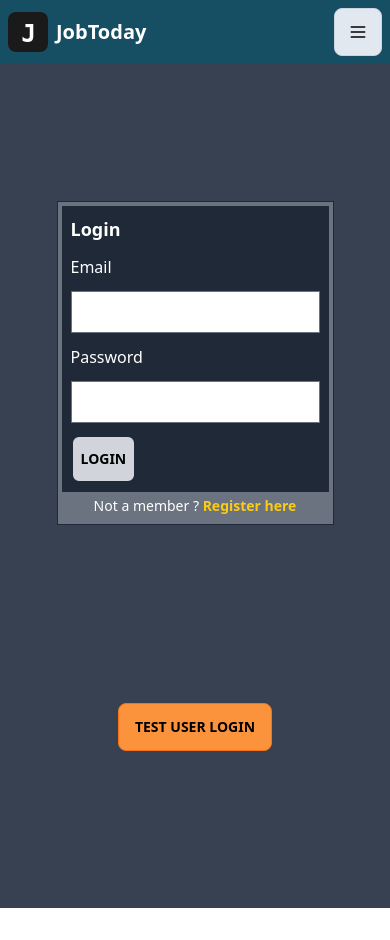
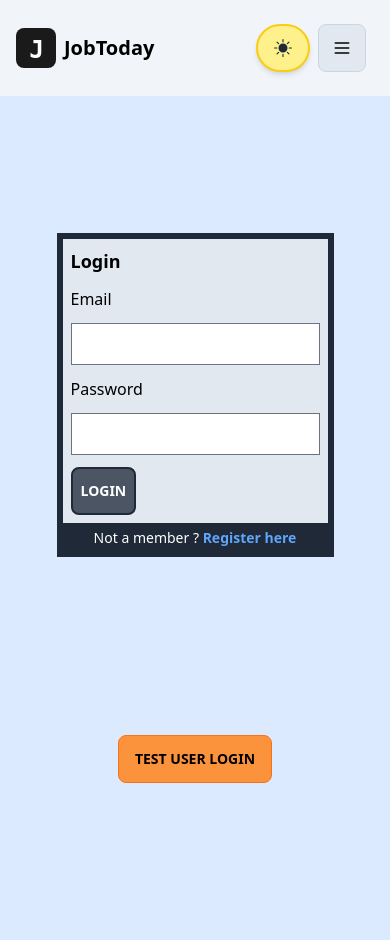
Before and after one commit to varunteja007006/JobToday-ReactJS, a React (Vite) app: page /register in a window 390 px wide. Before the commit the page ends 908 px from the top, so only its background shows below. Built offline with nearby package versions, Linux system fonts and the light colour scheme.

Commit message:
Added theme functionality

```diff
--- a/src/App.jsx
+++ b/src/App.jsx
@@ -10,12 +10,15 @@ import Profile from "./pages/dashboard/Profile";
 import Addjobs from "./pages/dashboard/Addjobs";
 import Protectedpage from "./pages/Protectedpage";
 import { ToastContainer } from "react-toastify";
+import { useSelector } from "react-redux";
 
 function App() {
+  const { theme } = useSelector((store) => store.theme);
+
   return (
     <BrowserRouter>
       {/* main tab is to toggle between dark and light modes */}
-      <main className="dark">
+      <main className={` ${theme}`}>
         <div className="bg-blue-100 text-black dark:bg-gray-700 dark:text-white">
           {/* navigation bar */}
           <Navbar></Navbar>
--- a/src/components/navbar/Navbar.jsx
+++ b/src/components/navbar/Navbar.jsx
@@ -4,14 +4,19 @@ import { Link } from "react-router-dom";
 import { useDispatch, useSelector } from "react-redux";
 import { clearStore } from "../../features/user/userSlice";
 import { sidenavlinks } from "./sidenav/sidenavlinks";
+import { BsFillSunFill } from "react-icons/bs";
+import { BsFillMoonFill } from "react-icons/bs";
+import { changeTheme } from "../../features/theme/themeSlice";
 
 function Navbar() {
   const { user } = useSelector((store) => store.user);
+  const { theme } = useSelector((store) => store.theme);
+
   const dispatch = useDispatch();
 
   return (
     <>
-      <div className="navbar bg-slate-100 dark:bg-cyan-900">
+      <div className="navbar bg-slate-100 dark:bg-cyan-900 p-4">
         {/* logo and brandname */}
         <div className="lg:flex-1 navbar-center">
           <img
@@ -61,9 +66,29 @@ function Navbar() {
               </Link>
             </div>
           )}
+          <button
+            className="btn rounded-full mx-2 text-lg items-center align-middle border-2 bg-yellow-200 hover:bg-yellow-300 hover:border-yellow-400 border-yellow-400 shadow-md dark:text-white hover:dark:bg-gray-800 dark:bg-black dark:border-gray-700"
+            type="button"
+            onClick={() => {
+              dispatch(changeTheme());
+            }}
+          >
+            {theme === "light" ? <BsFillSunFill /> : <BsFillMoonFill />}
+          </button>
         </div>
         {/* Small screen navbar */}
-        <div className="navbar-end flex flex-auto lg:hidden">
+        <div className="navbar-end flex flex-auto lg:hidden p-2">
+          <div>
+            <button
+              className="btn rounded-full mx-2 text-lg border-2 bg-yellow-200 hover:bg-yellow-300 hover:border-yellow-400 border-yellow-400 shadow-md dark:text-white hover:dark:bg-gray-800 dark:bg-black dark:border-gray-700"
+              type="button"
+              onClick={() => {
+                dispatch(changeTheme());
+              }}
+            >
+              {theme === "light" ? <BsFillSunFill /> : <BsFillMoonFill />}
+            </button>
+          </div>
           <div className="dropdown dropdown-end">
             {/* dropdown hamburger symbol */}
             <button className="btn btn-square text-black hover:bg-slate-300 bg-slate-200 border border-slate-300 hover:shadow-md">
@@ -97,6 +122,7 @@ function Navbar() {
                   </Link>
                 </li>
               )}
+
               {/* about us and login/register page */}
               {!user &&
                 navlinks.map((item) => {
@@ -111,7 +137,7 @@ function Navbar() {
                     </li>
                   );
                 })}
-
+              {/* after login navigation options */}
               {user &&
                 sidenavlinks.map((item) => {
                   const pathurl = `dashboard/${item.path_url}`;
@@ -126,7 +152,7 @@ function Navbar() {
                     </li>
                   );
                 })}
-
+              {/* logout button */}
               {user && (
                 <li key="logout" className="">
                   <Link
--- /dev/null
+++ b/src/features/theme/themeSlice.jsx
@@ -0,0 +1,30 @@
+import { createSlice } from "@reduxjs/toolkit";
+import { toast } from "react-toastify";
+import {
+  addThemeToLocalStorage,
+  getThemeFromLocalStorage,
+} from "../../utils/localStorage";
+
+const initialState = {
+  theme: getThemeFromLocalStorage(),
+};
+
+const themeSlice = createSlice({
+  name: "theme",
+  initialState,
+  reducers: {
+    changeTheme: (state) => {
+      state.theme = state.theme === "light" ? "dark" : "light";
+      addThemeToLocalStorage(state.theme);
+      if (state.theme === "dark") {
+        toast.success(state.theme, { autoClose: 1000, theme: "dark" });
+        return;
+      }
+      toast.success(state.theme, { autoClose: 2000 });
+      return;
+    },
+  },
+});
+
+export const { changeTheme } = themeSlice.actions;
+export default themeSlice.reducer;
--- a/src/store.jsx
+++ b/src/store.jsx
@@ -2,11 +2,13 @@ import { configureStore } from "@reduxjs/toolkit";
 import userSlice from "./features/user/userSlice";
 import jobSlice from "./features/job/jobSlice";
 import alljobsSlice from "./features/alljobs/alljobsSlice";
+import themeSlice from "./features/theme/themeSlice";
 
 export const store = configureStore({
   reducer: {
     user: userSlice,
     job: jobSlice,
     alljobs: alljobsSlice,
+    theme: themeSlice,
   },
 });
--- a/src/utils/localStorage.jsx
+++ b/src/utils/localStorage.jsx
@@ -11,3 +11,15 @@ export const getUserFromLocalStorage = () => {
   const user = result ? JSON.parse(result) : null;
   return user;
 };
+
+export const addThemeToLocalStorage = (theme) => {
+  localStorage.setItem("theme", JSON.stringify(theme));
+};
+
+export const getThemeFromLocalStorage = () => {
+  const theme = localStorage.getItem("theme");
+  if (theme) {
+    return JSON.parse(theme);
+  }
+  return "light";
+};
```
